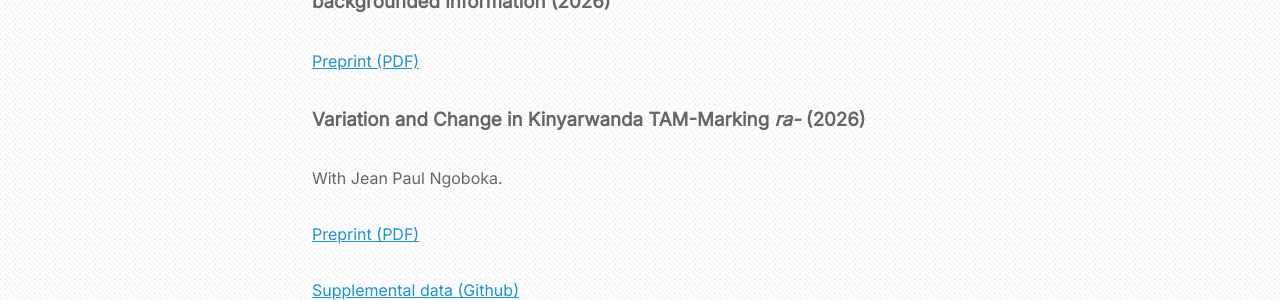
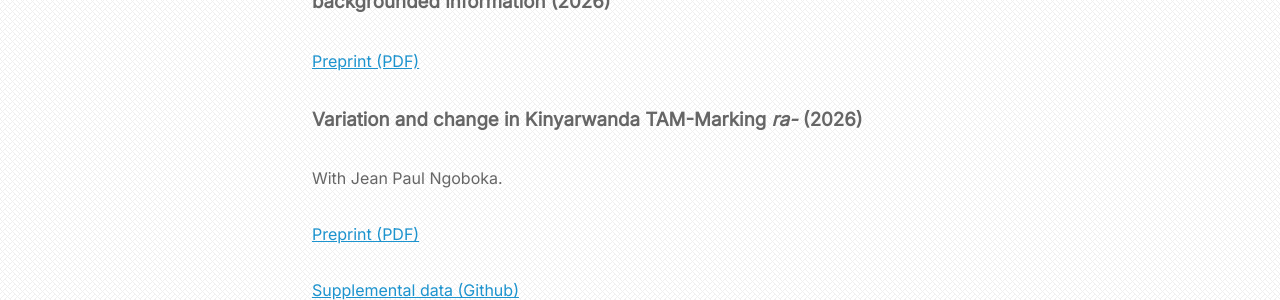
Before and after one commit to adamanlx/adamanlx.github.io, a Jekyll site: the page built from publications.md, in a window 1280 px wide and 900 px high. Shown: the part 436-736 px from the top of the window. Built offline with Jekyll 4.4.1, drawn with Linux system fonts in a browser that asks for light colours.

Commit message:
uncapitalize

```diff
--- a/publications.md
+++ b/publications.md
@@ -9,7 +9,7 @@ title: Publications
 
 [Preprint (PDF)](/pub/2026-syntax-preprint.pdf)
 
-### Variation and Change in Kinyarwanda TAM-Marking *ra-* (2026)
+### Variation and change in Kinyarwanda TAM-Marking *ra-* (2026)
 
 With Jean Paul Ngoboka.
 
```
